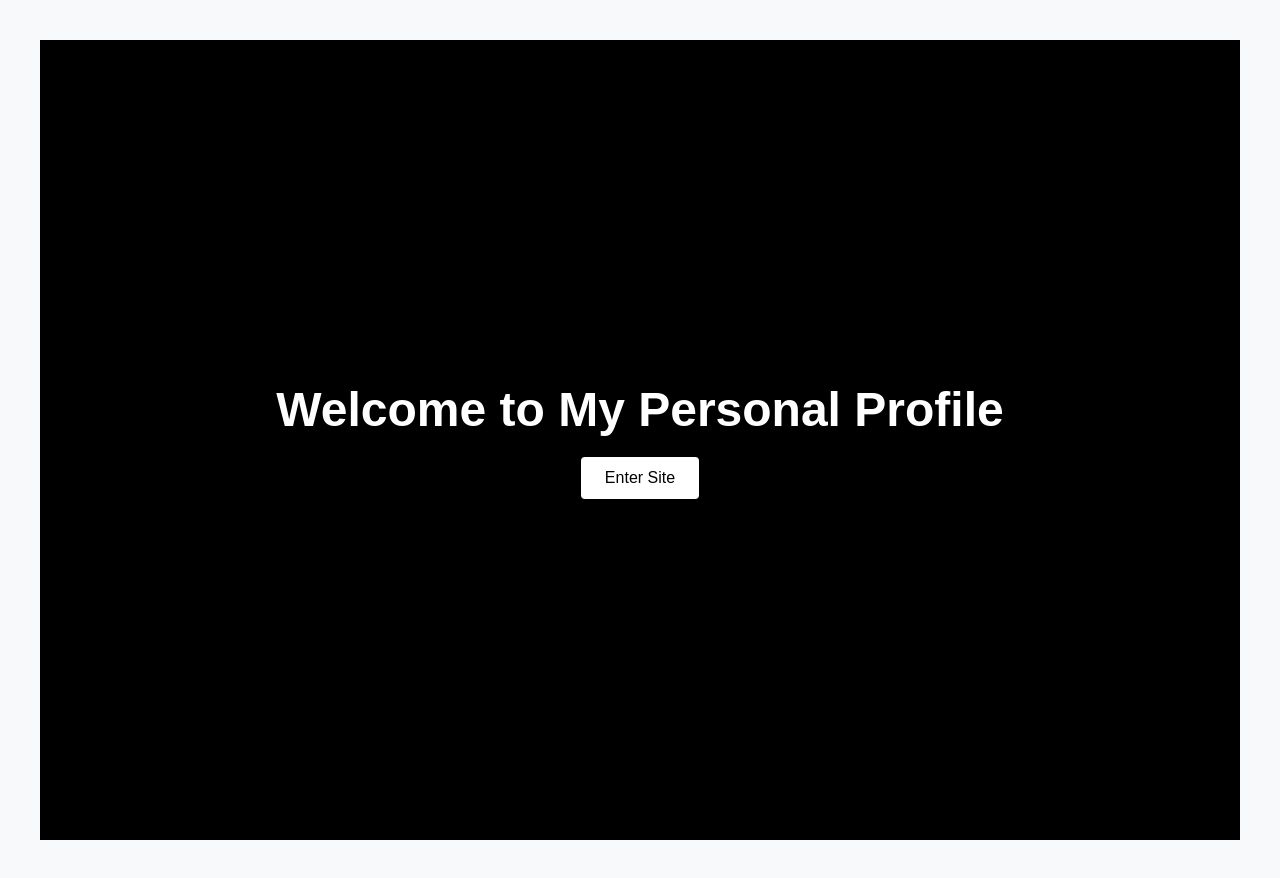
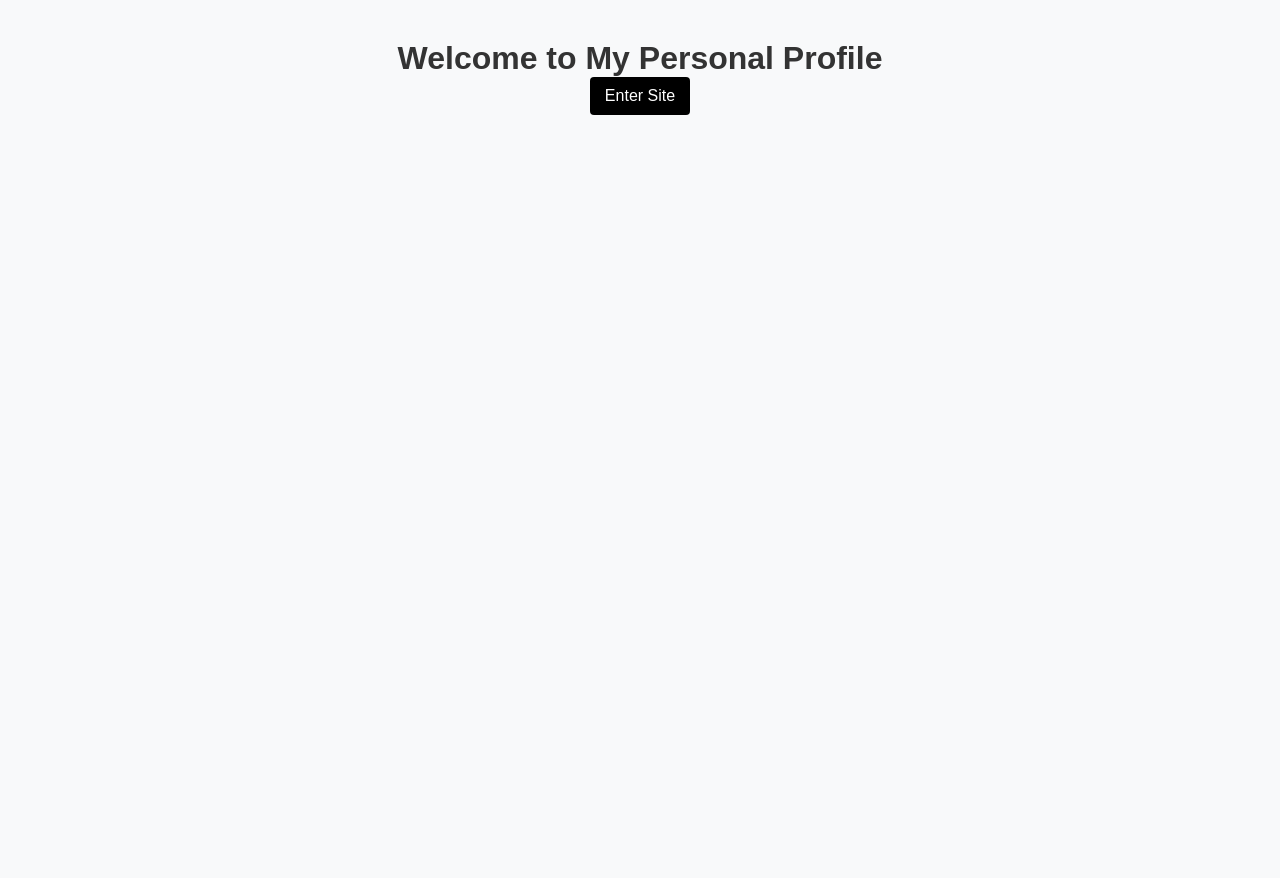
Before and after one commit to ldlazaro2/personal-website-finals, a Vue app in the folder vue-project/: page / in a window 1280 px wide. After the commit the page ends 800 px from the top, so only its background shows below. Built offline with nearby package versions, Linux system fonts and the light colour scheme.

Commit message:
style update

```diff
--- a/vue-project/src/components/PersonalProfile.vue
+++ b/vue-project/src/components/PersonalProfile.vue
@@ -158,46 +158,7 @@ body {
   line-height: 1.6;
 }
 
-.welcome-page {
-  display: flex;
-  flex-direction: column;
-  justify-content: center;
-  align-items: center;
-  height: 100vh;
-  background-color: #000;
-  color: #fff;
-  text-align: center;
-}
-
-.welcome-page h1 {
-  font-size: 3rem;
-  margin-bottom: 20px;
-  font-weight: 600;
-}
-
-.welcome-page button {
-  padding: 12px 24px;
-  font-size: 1rem;
-  background-color: #fff;
-  color: #000;
-  border: none;
-  border-radius: 4px;
-  cursor: pointer;
-  transition: background-color 0.3s ease, color 0.3s ease;
-}
-
-.welcome-page button:hover {
-  background-color: #333;
-  color: #fff;
-}
-
-
-.main-content {
-  padding: 20px;
-  background-color: #fff;
-}
-
-
+/* NAVIGATION BAR */
 .navbar {
   background-color: #000;
   padding: 15px;
@@ -218,55 +179,48 @@ body {
   font-size: 1rem;
   font-weight: 500;
   transition: color 0.3s ease;
+  padding: 10px 15px;
+  border-radius: 5px;
 }
 
 .navbar ul li a:hover {
   color: #ccc;
+  background-color: rgba(255, 255, 255, 0.1);
 }
 
-.content-box {
+/* MAIN CONTENT */
+.main-content {
+  padding: 20px;
   background-color: #fff;
-  padding: 20px;
-  margin: 20px 0;
+  max-width: 900px;
+  margin: auto;
   border-radius: 8px;
-  box-shadow: 0 4px 6px rgba(0, 0, 0, 0.1);
-  transition: transform 0.3s ease, box-shadow 0.3s ease;
+  box-shadow: 0px 4px 8px rgba(0, 0, 0, 0.1);
 }
 
-.content-box:hover {
-  transform: translateY(-5px);
-  box-shadow: 0 6px 12px rgba(0, 0, 0, 0.15);
-}
-
-.fade-in {
-  opacity: 0;
-  animation: fadeIn 0.5s ease forwards;
-}
-
-@keyframes fadeIn {
-  to {
-    opacity: 1;
-  }
-}
-
+/* ABOUT ME SECTION */
 .about-me-container {
   display: flex;
-  gap: 20px;
   align-items: center;
+  justify-content: space-between;
+  gap: 30px;
+  margin: 30px 0;
 }
 
 .about-me-text {
   flex: 2;
+  font-size: 1rem;
 }
 
 .about-me-image img {
   width: 200px;
-  height: 400px;
+  height: 250px;
   object-fit: cover;
   border-radius: 8px;
   border: 4px solid #000;
 }
 
+/* TABLE STYLING */
 table {
   width: 100%;
   border-collapse: collapse;
@@ -284,6 +238,29 @@ th {
   color: #fff;
 }
 
+/* BUTTON STYLING */
+button {
+  padding: 10px 15px;
+  background-color: #000;
+  color: #fff;
+  border: none;
+  border-radius: 4px;
+  cursor: pointer;
+  font-size: 1rem;
+  transition: background-color 0.3s ease;
+}
+
+button:hover {
+  background-color: #333;
+}
+
+button:disabled {
+  background-color: #444;
+  color: #aaa;
+  cursor: not-allowed;
+}
+
+/* GALLERY */
 .gallery {
   display: flex;
   gap: 15px;
@@ -304,55 +281,7 @@ th {
   transform: scale(1.05);
 }
 
-form {
-  display: flex;
-  flex-direction: column;
-  gap: 10px;
-  margin-top: 20px;
-}
-
-input, textarea {
-  padding: 10px;
-  border: 1px solid #ddd;
-  border-radius: 4px;
-  font-size: 1rem;
-  transition: border-color 0.3s ease;
-}
-
-input:focus, textarea:focus {
-  border-color: #000;
-  outline: none;
-}
-
-button {
-  padding: 10px;
-  background-color: #000;
-  color: #fff;
-  border: none;
-  border-radius: 4px;
-  cursor: pointer;
-  font-size: 1rem;
-  transition: background-color 0.3s ease;
-}
-
-button:hover {
-  background-color: #333;
-}
-
-.no-bullets {
-  list-style: none;
-  padding: 0;
-}
-
-.no-bullets li {
-  background-color: #f5f5f5;
-  padding: 10px;
-  margin: 10px 0;
-  border-radius: 4px;
-  border: 1px solid #ddd;
-}
-
-
+/* FOOTER */
 .footer {
   background-color: #000;
   color: #fff;
@@ -361,23 +290,6 @@ button:hover {
   margin-top: 40px;
 }
 
-.social-media {
-  display: flex;
-  justify-content: center;
-  gap: 20px;
-  margin-bottom: 15px;
-}
-
-.social-media img {
-  width: 40px;
-  height: 40px;
-  transition: transform 0.3s ease;
-}
-
-.social-media img:hover {
-  transform: scale(1.1);
-}
-
 .footer p {
   margin: 0;
   font-size: 0.9rem;
```
